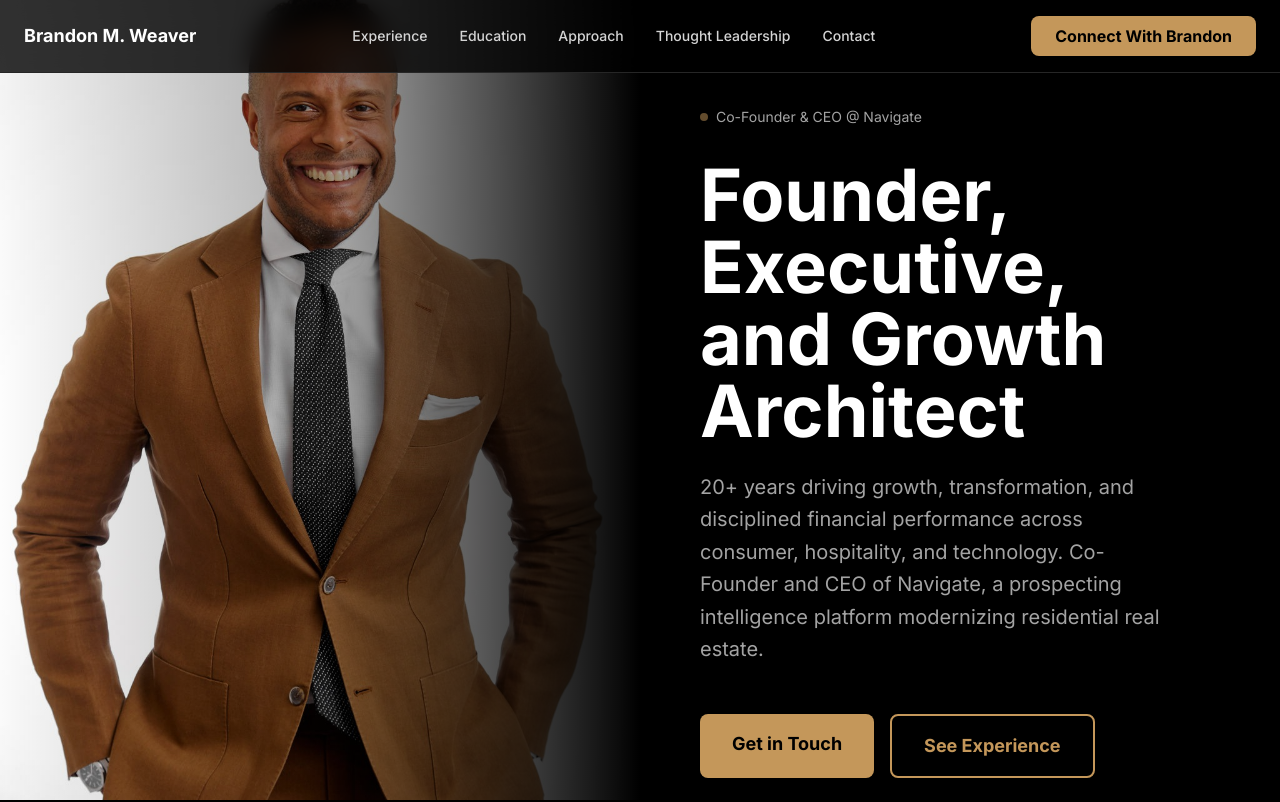
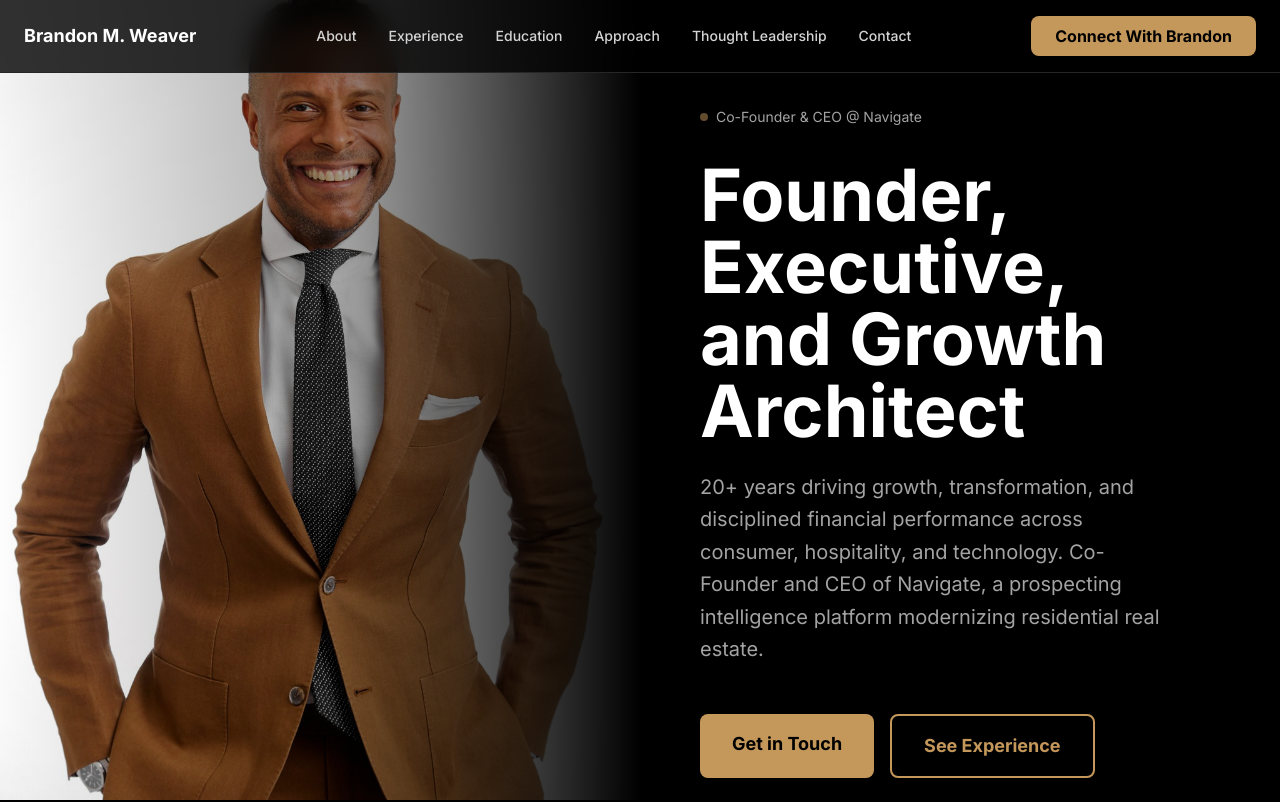
Before and after one commit to letsnavigatebmw/brandonmweaver, a React (Vite) app: page / in a window 1280 px wide. Shown: the top 802 px of the page. Built offline with nearby package versions, Linux system fonts and the light colour scheme.

Commit message:
Add About to navigation menu

```diff
--- a/src/components/Navbar.jsx
+++ b/src/components/Navbar.jsx
@@ -5,6 +5,7 @@ export default function Navbar() {
   const [isOpen, setIsOpen] = useState(false)
 
   const links = [
+    { name: 'About', href: '#about' },
     { name: 'Experience', href: '#projects' },
     { name: 'Education', href: '#education' },
     { name: 'Approach', href: '#differentiator' },
```
